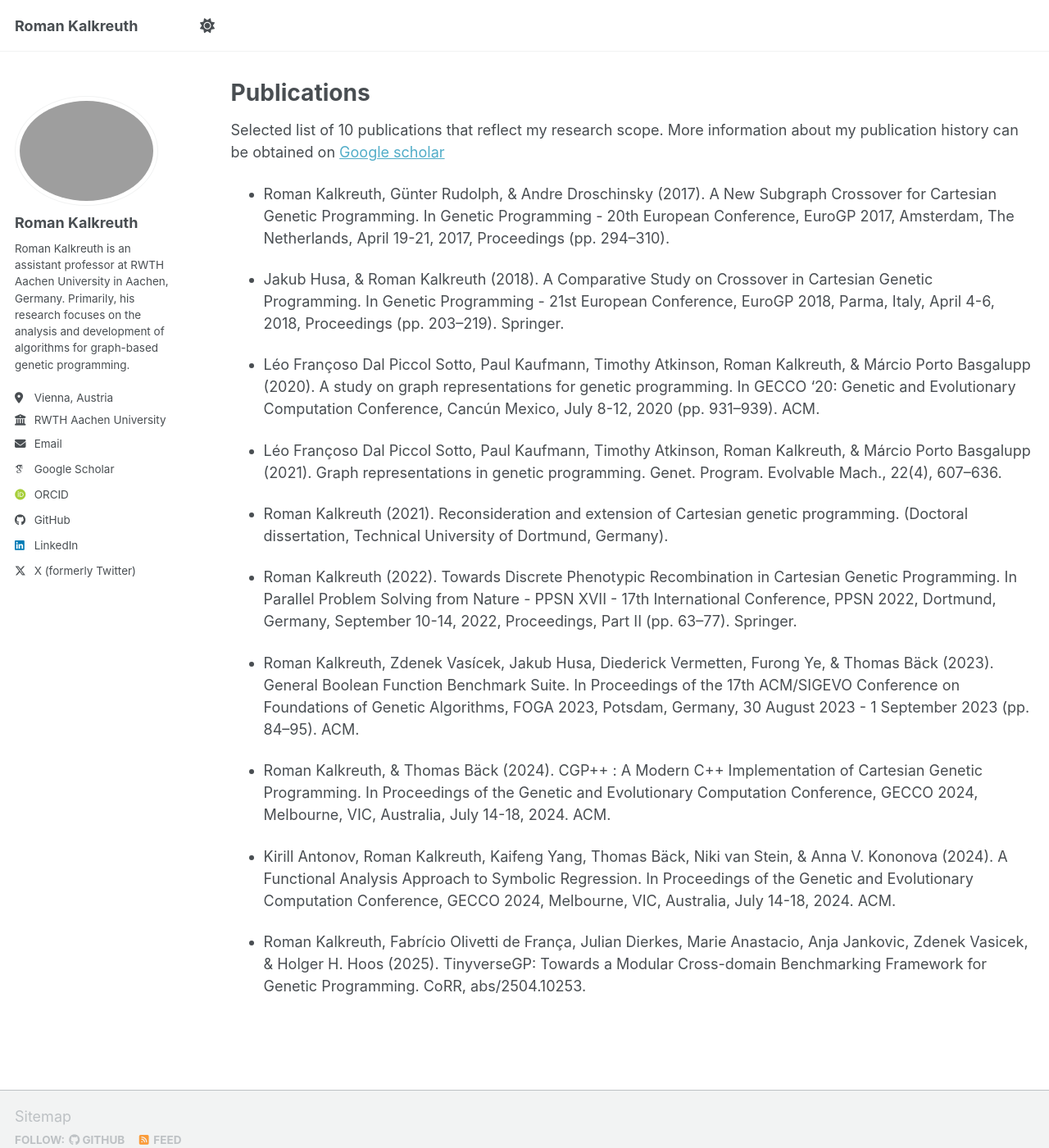
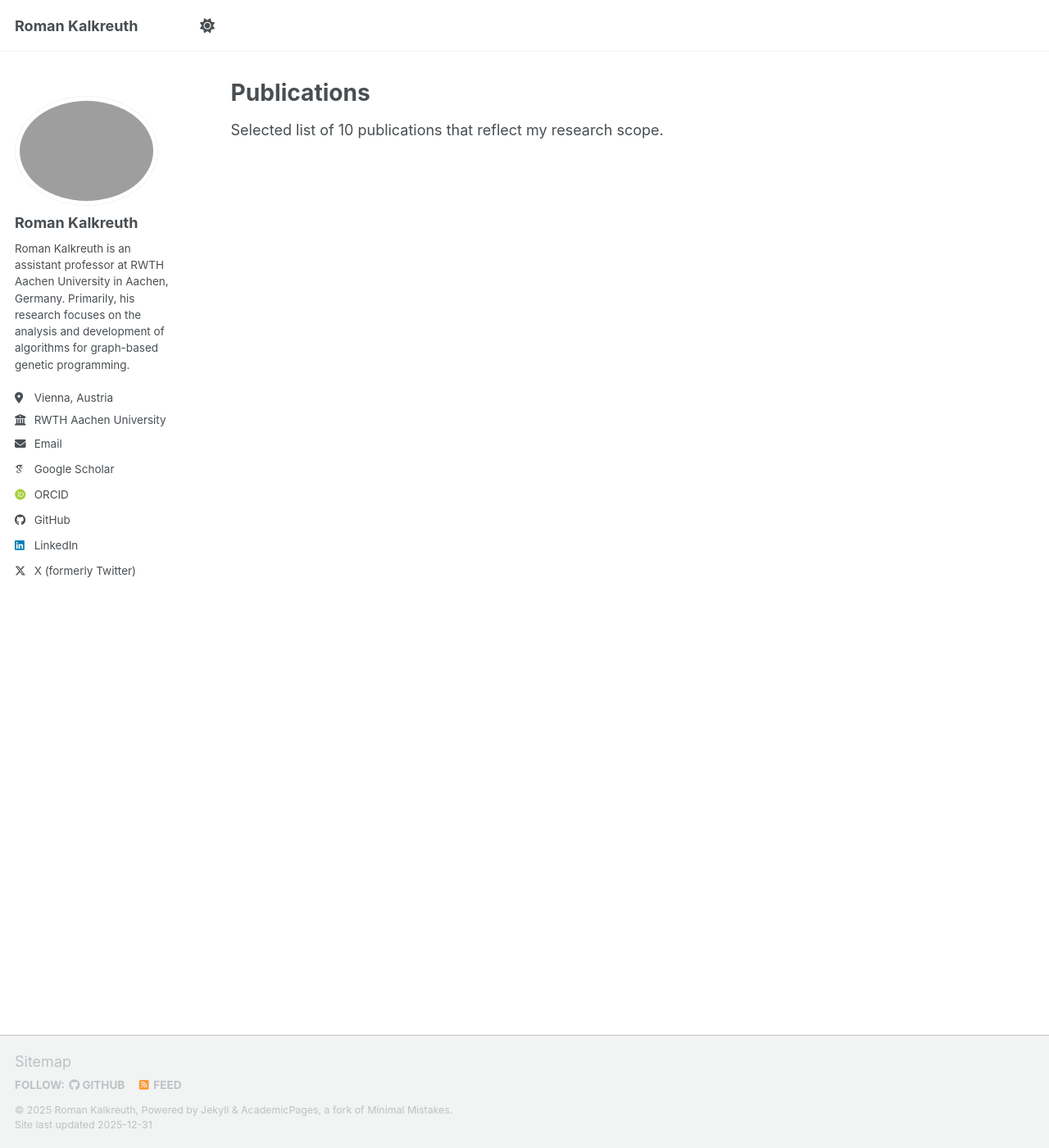
Before and after one commit to RomanKalkreuth/romankalkreuth.github.io, a Jekyll site: the page built from _pages/publications.md, in a window 1280 px wide and 1400 px high. Shown: the whole window at 82% size. Built offline with Jekyll 4.4.1, drawn with Linux system fonts in a browser that asks for light colours; some web fonts are replaced; a script bundle is joined from its source files by our own code; library files that are not in the unit come from our copies.

Commit message:
Update publications.md

```diff
--- a/_pages/publications.md
+++ b/_pages/publications.md
@@ -5,24 +5,4 @@
 author_profile: true
 ---
 
-Selected list of 10 publications that reflect my research scope. More information about my publication history can be obtained on [Google scholar](https://scholar.google.com/citations?user=F07Th5gAAAAJ&hl=en)
-
-* Roman Kalkreuth, Günter Rudolph, & Andre Droschinsky (2017). A New Subgraph Crossover for Cartesian Genetic Programming. In Genetic Programming - 20th European Conference, EuroGP 2017, Amsterdam, The Netherlands, April 19-21, 2017, Proceedings (pp. 294–310).
-
-* Jakub Husa, & Roman Kalkreuth (2018). A Comparative Study on Crossover in Cartesian Genetic Programming. In Genetic Programming - 21st European Conference, EuroGP 2018, Parma, Italy, April 4-6, 2018, Proceedings (pp. 203–219). Springer.
-
-* Léo Françoso Dal Piccol Sotto, Paul Kaufmann, Timothy Atkinson, Roman Kalkreuth, & Márcio Porto Basgalupp (2020). A study on graph representations for genetic programming. In GECCO '20: Genetic and Evolutionary Computation Conference, Cancún Mexico, July 8-12, 2020 (pp. 931–939). ACM.
-
-* Léo Françoso Dal Piccol Sotto, Paul Kaufmann, Timothy Atkinson, Roman Kalkreuth, & Márcio Porto Basgalupp (2021). Graph representations in genetic programming. Genet. Program. Evolvable Mach., 22(4), 607–636.
-
-* Roman Kalkreuth (2021). Reconsideration and extension of Cartesian genetic programming. (Doctoral dissertation, Technical University of Dortmund, Germany).
-
-* Roman Kalkreuth (2022). Towards Discrete Phenotypic Recombination in Cartesian Genetic Programming. In Parallel Problem Solving from Nature - PPSN XVII - 17th International Conference, PPSN 2022, Dortmund, Germany, September 10-14, 2022, Proceedings, Part II (pp. 63–77). Springer.
-
-* Roman Kalkreuth, Zdenek Vasícek, Jakub Husa, Diederick Vermetten, Furong Ye, & Thomas Bäck (2023). General Boolean Function Benchmark Suite. In Proceedings of the 17th ACM/SIGEVO Conference on Foundations of Genetic Algorithms, FOGA 2023, Potsdam, Germany, 30 August 2023 - 1 September 2023 (pp. 84–95). ACM.
-
-* Roman Kalkreuth, & Thomas Bäck (2024). CGP++ : A Modern C++ Implementation of Cartesian Genetic Programming. In Proceedings of the Genetic and Evolutionary Computation Conference, GECCO 2024, Melbourne, VIC, Australia, July 14-18, 2024. ACM.
-
-* Kirill Antonov, Roman Kalkreuth, Kaifeng Yang, Thomas Bäck, Niki van Stein, & Anna V. Kononova (2024). A Functional Analysis Approach to Symbolic Regression. In Proceedings of the Genetic and Evolutionary Computation Conference, GECCO 2024, Melbourne, VIC, Australia, July 14-18, 2024. ACM.
-
-* Roman Kalkreuth, Fabrício Olivetti de França, Julian Dierkes, Marie Anastacio, Anja Jankovic, Zdenek Vasicek, & Holger H. Hoos (2025). TinyverseGP: Towards a Modular Cross-domain Benchmarking Framework for Genetic Programming. CoRR, abs/2504.10253.
+Selected list of 10 publications that reflect my research scope.
```
